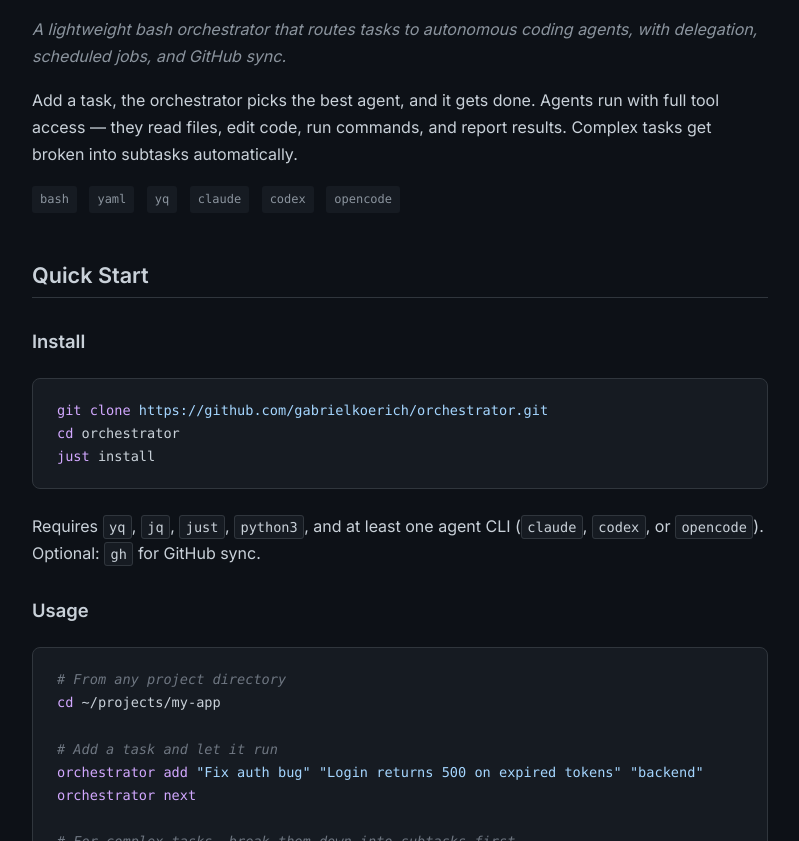
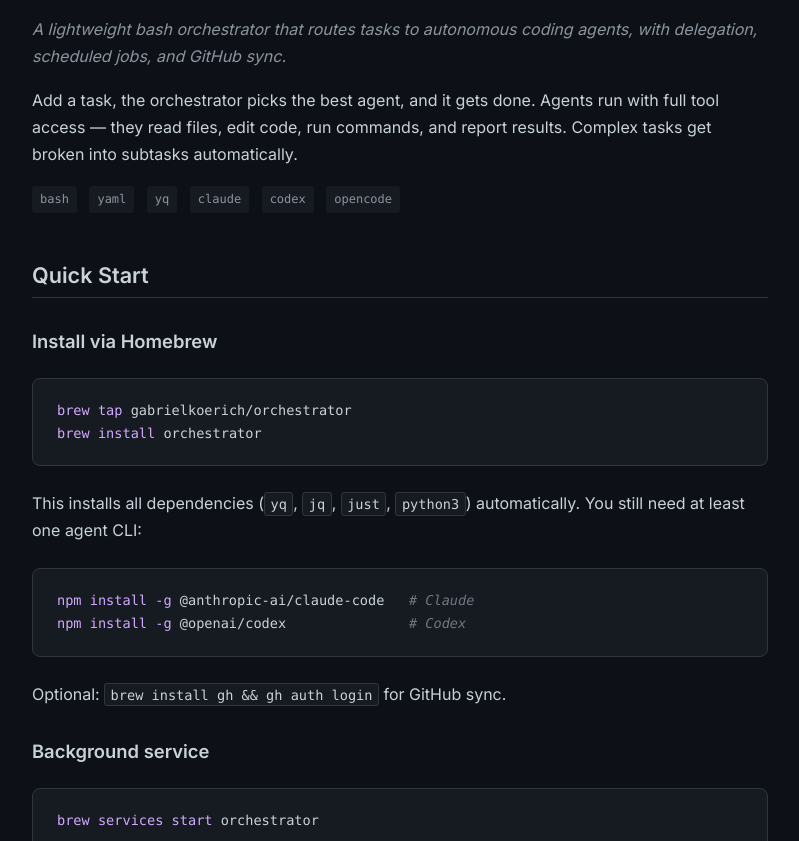
Before and after one commit to gabrielkoerich/orchestrator, a plain HTML site: page docs/index.html in a window 1280 px wide. Shown: the part 111-952 px from the top of the page, without its empty margins (240-1039 px from the left). Drawn offline with Linux system fonts and the light colour scheme.

Commit message:
chore: improve docs for Homebrew install, replace 'just' CLI

```diff
--- a/docs/index.html
+++ b/docs/index.html
@@ -43,17 +43,30 @@
 
       <h2>Quick Start</h2>
 
-      <h3>Install</h3>
+      <h3>Install via Homebrew</h3>
+<pre><code><span class="command">brew tap</span> gabrielkoerich/orchestrator
+<span class="command">brew install</span> orchestrator</code></pre>
+
+      <p>This installs all dependencies (<code>yq</code>, <code>jq</code>, <code>just</code>, <code>python3</code>) automatically. You still need at least one agent CLI:</p>
+
+<pre><code><span class="command">npm install -g</span> @anthropic-ai/claude-code   <span class="comment"># Claude</span>
+<span class="command">npm install -g</span> @openai/codex               <span class="comment"># Codex</span></code></pre>
+
+      <p>Optional: <code>brew install gh && gh auth login</code> for GitHub sync.</p>
+
+      <h3>Background service</h3>
+<pre><code><span class="command">brew services start</span> orchestrator</code></pre>
+
+      <h3>Alternative: install from source</h3>
 <pre><code><span class="command">git clone</span> <span class="string">https://github.com/gabrielkoerich/orchestrator.git</span>
 <span class="command">cd</span> orchestrator
 <span class="command">just</span> install</code></pre>
 
-      <p>Requires <code>yq</code>, <code>jq</code>, <code>just</code>, <code>python3</code>, and at least one agent CLI (<code>claude</code>, <code>codex</code>, or <code>opencode</code>). Optional: <code>gh</code> for GitHub sync.</p>
-
       <h3>Usage</h3>
 
-<pre><code><span class="comment"># From any project directory</span>
+<pre><code><span class="comment"># Initialize a project</span>
 <span class="command">cd</span> ~/projects/my-app
+<span class="command">orchestrator init</span>
 
 <span class="comment"># Add a task and let it run</span>
 <span class="command">orchestrator add</span> <span class="string">"Fix auth bug"</span> <span class="string">"Login returns 500 on expired tokens"</span> <span class="string">"backend"</span>
@@ -169,7 +182,9 @@
 <span class="command">orchestrator next</span>                          <span class="comment"># Route + run next task</span>
 <span class="command">orchestrator serve</span>                         <span class="comment"># Start background server</span>
 <span class="command">orchestrator jobs-add</span> <span class="string">"0 9 * * *"</span> <span class="string">"title"</span>  <span class="comment"># Schedule a recurring task</span>
-<span class="command">orchestrator service-install</span>               <span class="comment"># macOS auto-start</span></code></pre>
+<span class="command">orchestrator init</span>                          <span class="comment"># Initialize project</span>
+<span class="command">orchestrator projects</span>                      <span class="comment"># List all projects</span>
+<span class="command">brew services start</span> orchestrator            <span class="comment"># macOS auto-start</span></code></pre>
 
       <p><a href="https://github.com/gabrielkoerich/orchestrator" target="_blank">View full documentation and source on GitHub &rarr;</a></p>
 
```
Also changed, not shown: 2 other files.
